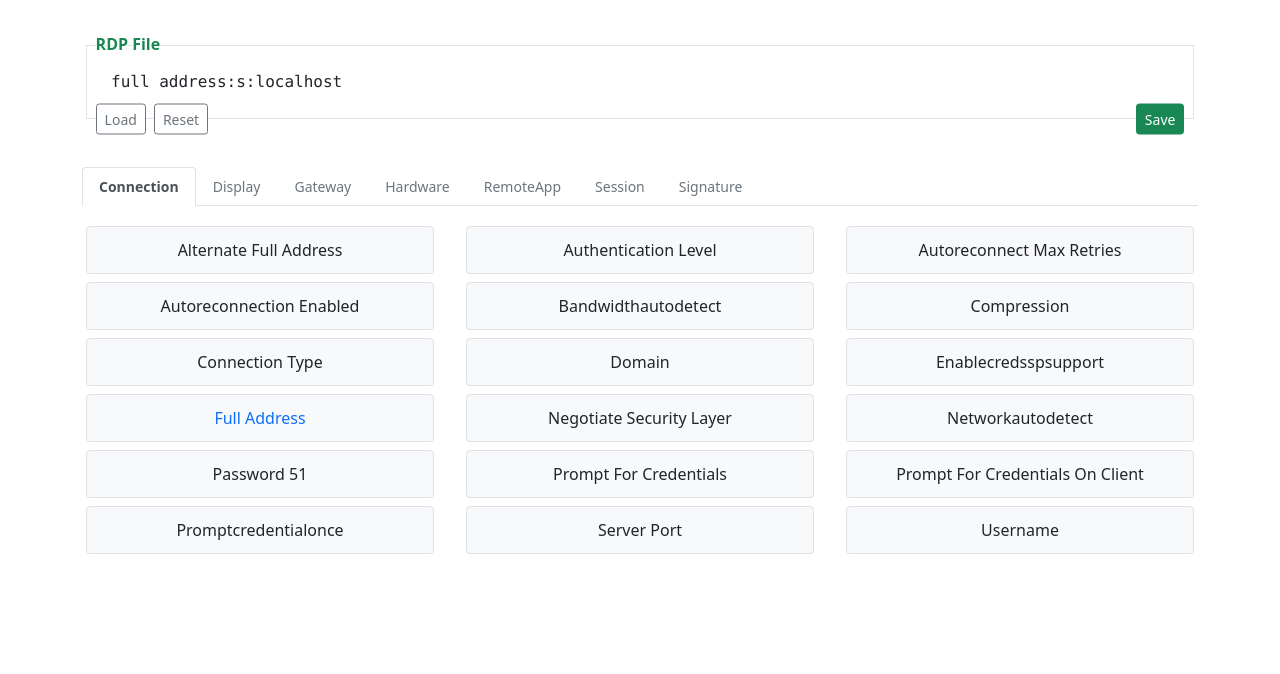
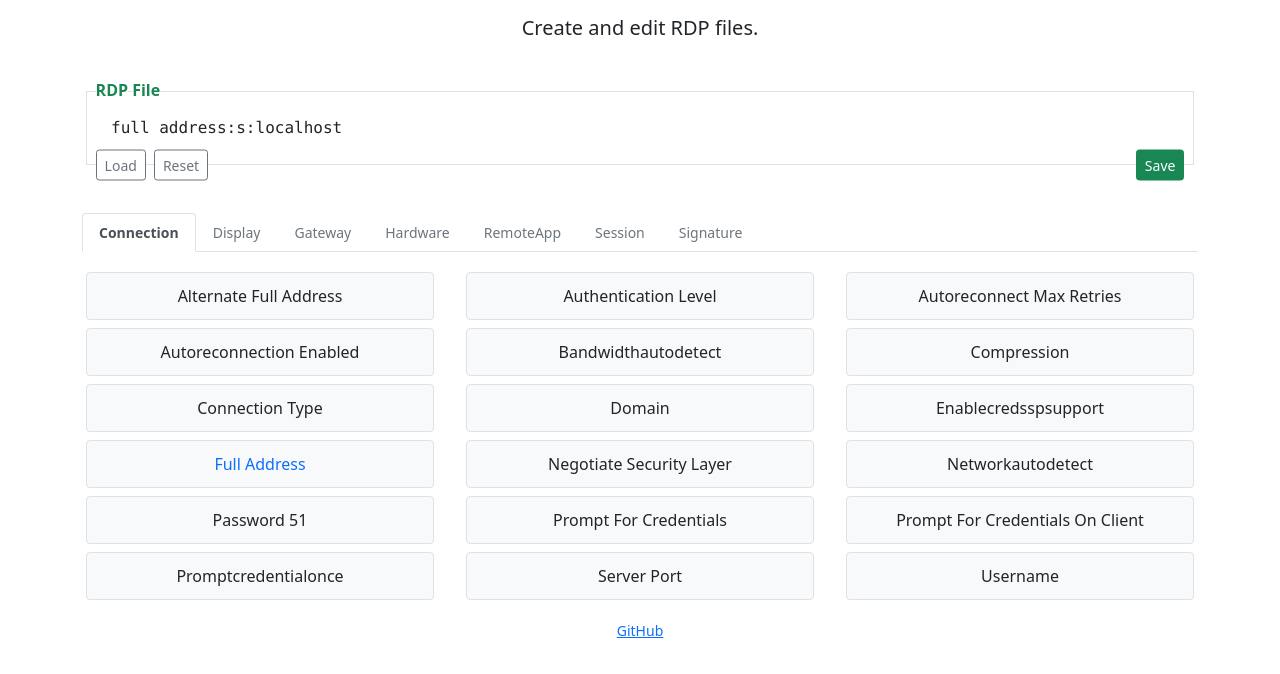
Before and after one commit to kimmknight/rdpfileeditor, a plain HTML site: page index.html in a window 1280 px wide. Shown: the part 90-764 px from the top of the page. Drawn offline with nearby package versions, Linux system fonts and the light colour scheme.

Commit message:
Added sub-heading and GitHub link

```diff
--- a/index.html
+++ b/index.html
@@ -50,6 +50,7 @@
         <div class="mb-5 text-center">
 
             <p class="display-5"><img src="rdp.png" class="rdpicon"> RDP File Editor</p>
+            <span class="lead">Create and edit RDP files.</span>
         </div>
 
         <div class="position-relative mx-1">
@@ -113,8 +114,10 @@
                 </div>
             </div>
         </div>
+        <div class="text-center small"><a href="https://github.com/kimmknight/rdpfileeditor">GitHub</a></div>
         <input id="fileloadinput" class="d-none" type="file" accept=".rdp" @change="loadRdpFile($event)">
     </div>
+
 
     <!-- Vue script -->
 <script>
```
